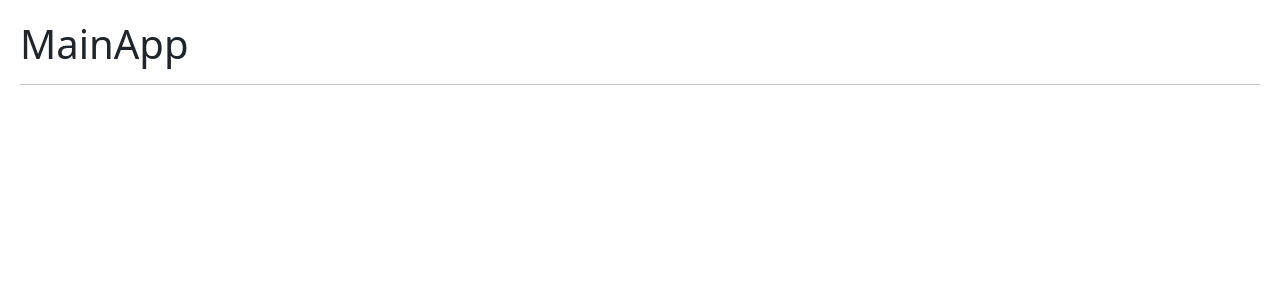
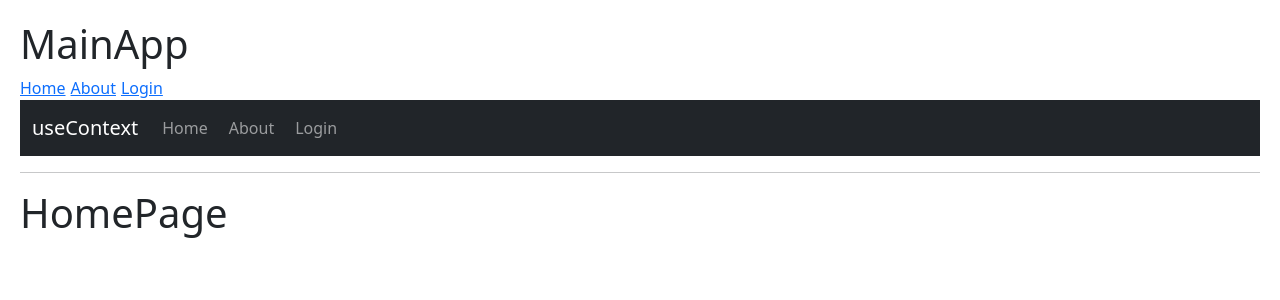
Before and after one commit to numarCoy98/Hooks-app, a React (Vite) app: page / in a window 1280 px wide. Shown: the top 300 px of the page. Built offline with nearby package versions, Linux system fonts and the light colour scheme.

Commit message:
using Link and Navbar

```diff
--- a/src/09-useContext/MainApp.jsx
+++ b/src/09-useContext/MainApp.jsx
@@ -1,9 +1,32 @@
+import { Navigate, Route, Routes, Link } from "react-router-dom"
+import { AboutPage } from "./AboutPage"
+import { HomePage } from "./HomePage"
+import { LoginPage } from "./LoginPage"
+import { NavBar } from "./NavBar"
+
 export const MainApp = () => {
+
+    const links = [
+        { name: 'Home', link: '/home' },
+        { name: 'About', link: '/about' },
+        { name: 'Login', link: '/login' }
+    ]
+
     return (
         <>
             <h1>MainApp</h1>
+            <NavBar links={links} />
             <hr />
+            <Routes>
+                <Route path="/" element={<HomePage />} />
+                <Route path="about" element={<AboutPage />} />
+                <Route path="login" element={<LoginPage />} />
 
+                {/* <Route path="/*" element={<HomePage />} /> */}
+
+                <Route path="/*" element={<Navigate to='/' />} />
+
+            </Routes>
         </>
     )
 }
--- /dev/null
+++ b/src/09-useContext/NavBar.jsx
@@ -0,0 +1,23 @@
+import { Link, NavLink } from "react-router-dom"
+export const NavBar = ({ links }) => (
+    <>
+        {links.map(({ name, link }) => <Link key={link} to={link}>{name}</Link>)}
+        <nav class="navbar navbar-expand-lg bg-dark navbar-dark">
+            <div className="container-fluid">
+                <Link className="navbar-brand" to="/">useContext</Link>
+                <button className="navbar-toggler" type="button" data-bs-toggle="collapse" data-bs-target="#navbarNav" aria-controls="navbarNav" aria-expanded="false" aria-label="Toggle navigation">
+                    <span className="navbar-toggler-icon"></span>
+                </button>
+                <div className="collapse navbar-collapse" id="navbarNav">
+                    <ul className="navbar-nav">
+                        {links.map(({ link, name }) => (<NavLink
+                            key={link}
+                            className={({ isActive }) => `nav-link${isActive ? ' active' : ''}`}
+                            to={link}
+                        >{name}</NavLink>))}
+                    </ul>
+                </div>
+            </div>
+        </nav>
+    </>
+)
--- a/src/index.css
+++ b/src/index.css
@@ -5,3 +5,7 @@ body {
 button {
     margin-right: 10px;
 }
+
+a {
+    margin-right: 5px;
+}
--- a/src/main.jsx
+++ b/src/main.jsx
@@ -22,7 +22,6 @@ import { BrowserRouter } from "react-router-dom";
 
 ReactDOM.createRoot(document.getElementById('root')).render(
     <BrowserRouter>
-
         <MainApp />
     </BrowserRouter>
 )
```
